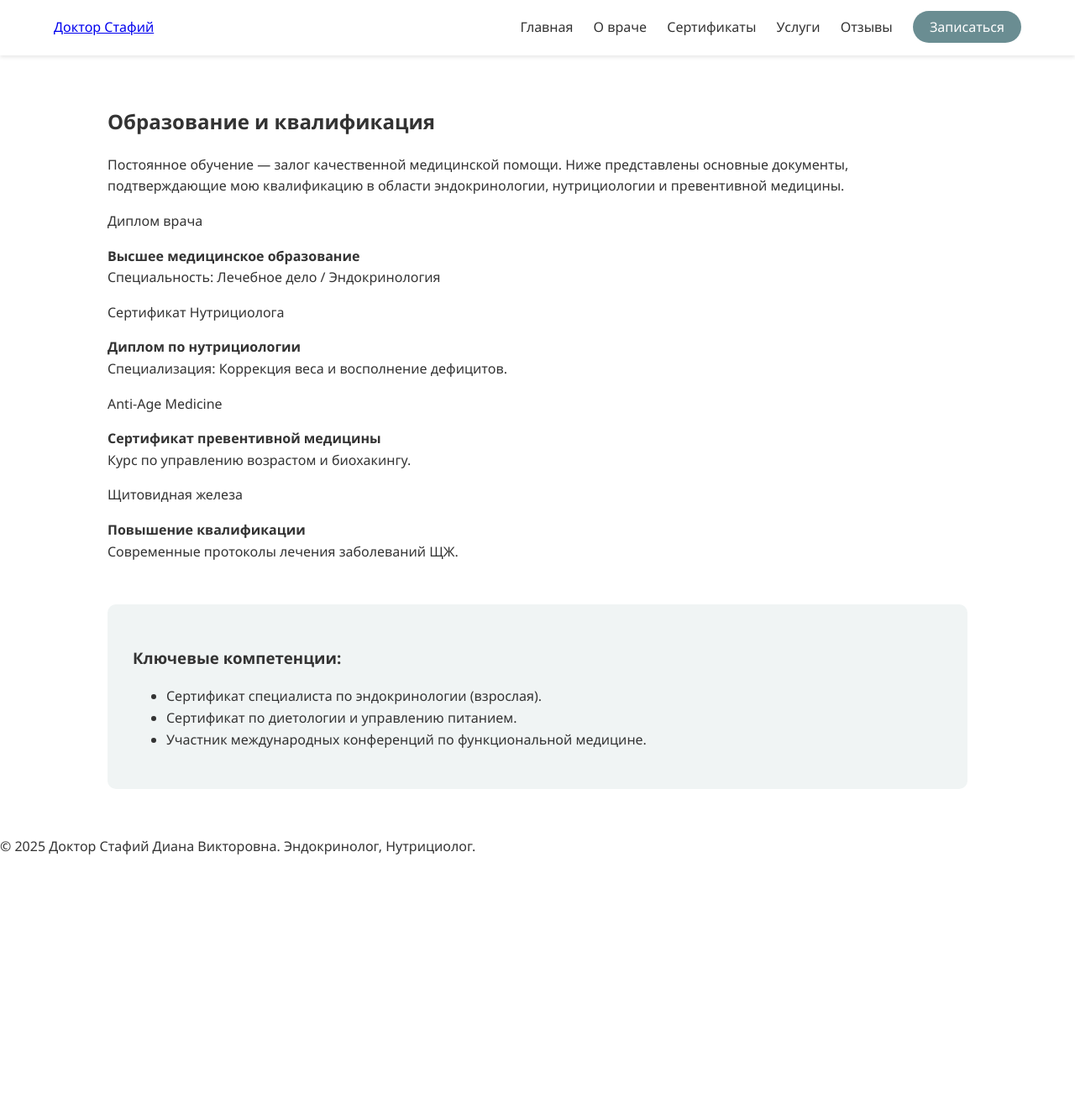
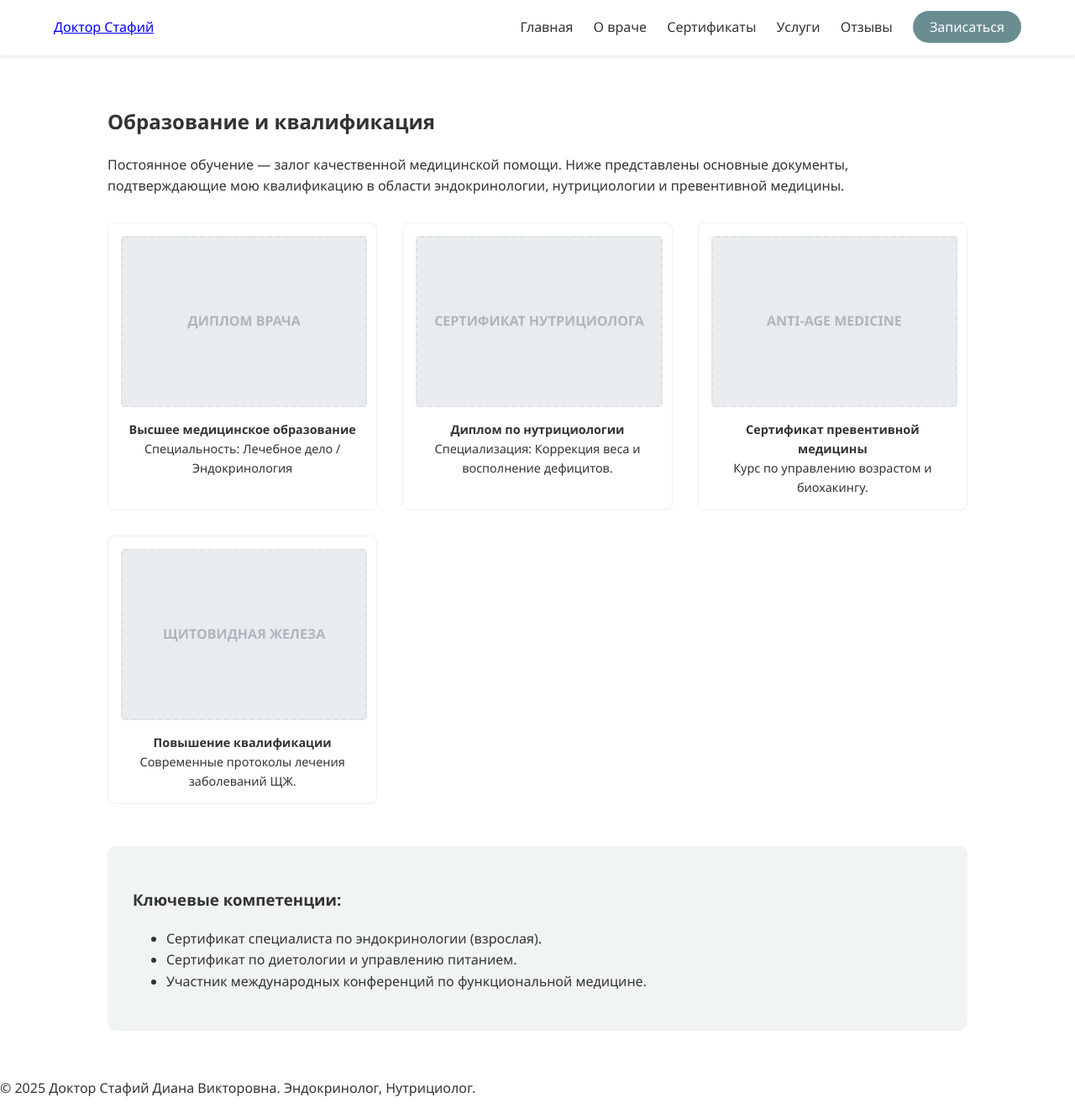
Before and after one commit to gosubv/doctorstafij, a Jekyll site: the page built from certificates.md, in a window 1280 px wide. Shown: the whole page at 84% size. Built offline with Jekyll 4.4.1, drawn with Linux system fonts in a browser that asks for light colours; before the commit the page ends 1038 px from its top, so only the background shows below that.

Commit message:
Update style.css

```diff
--- a/assets/css/style.css
+++ b/assets/css/style.css
@@ -28,3 +28,45 @@ body { font-family: 'Segoe UI', sans-serif; line-height: 1.6; color: var(--text-
   .nav-links { margin-top: 15px; }
   .nav-links a { margin: 5px; display: inline-block; }
 }
+
+/* Сетка сертификатов */
+.certificate-grid {
+  display: grid;
+  grid-template-columns: repeat(auto-fit, minmax(250px, 1fr));
+  gap: 30px;
+  margin-top: 30px;
+}
+
+.cert-item {
+  background: #fff;
+  border: 1px solid #eee;
+  padding: 15px;
+  border-radius: 8px;
+  transition: transform 0.3s ease;
+  text-align: center;
+}
+
+.cert-item:hover {
+  transform: translateY(-5px);
+  box-shadow: 0 5px 15px rgba(0,0,0,0.05);
+}
+
+.cert-placeholder {
+  width: 100%;
+  height: 200px;
+  background: #e9ecef;
+  display: flex;
+  align-items: center;
+  justify-content: center;
+  margin-bottom: 15px;
+  border-radius: 4px;
+  color: #adb5bd;
+  font-weight: bold;
+  text-transform: uppercase;
+  border: 2px dashed #dee2e6;
+}
+
+.cert-item p {
+  font-size: 0.9rem;
+  margin: 0;
+}
```
